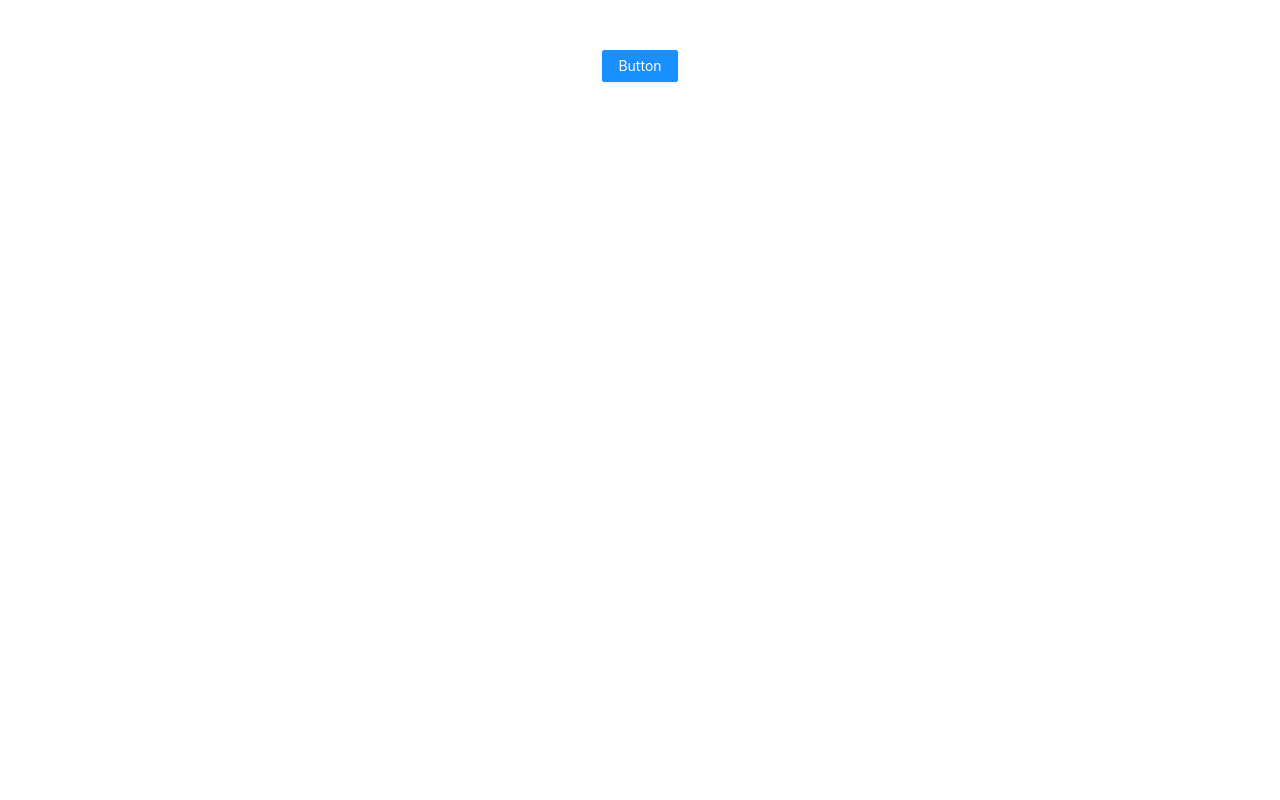
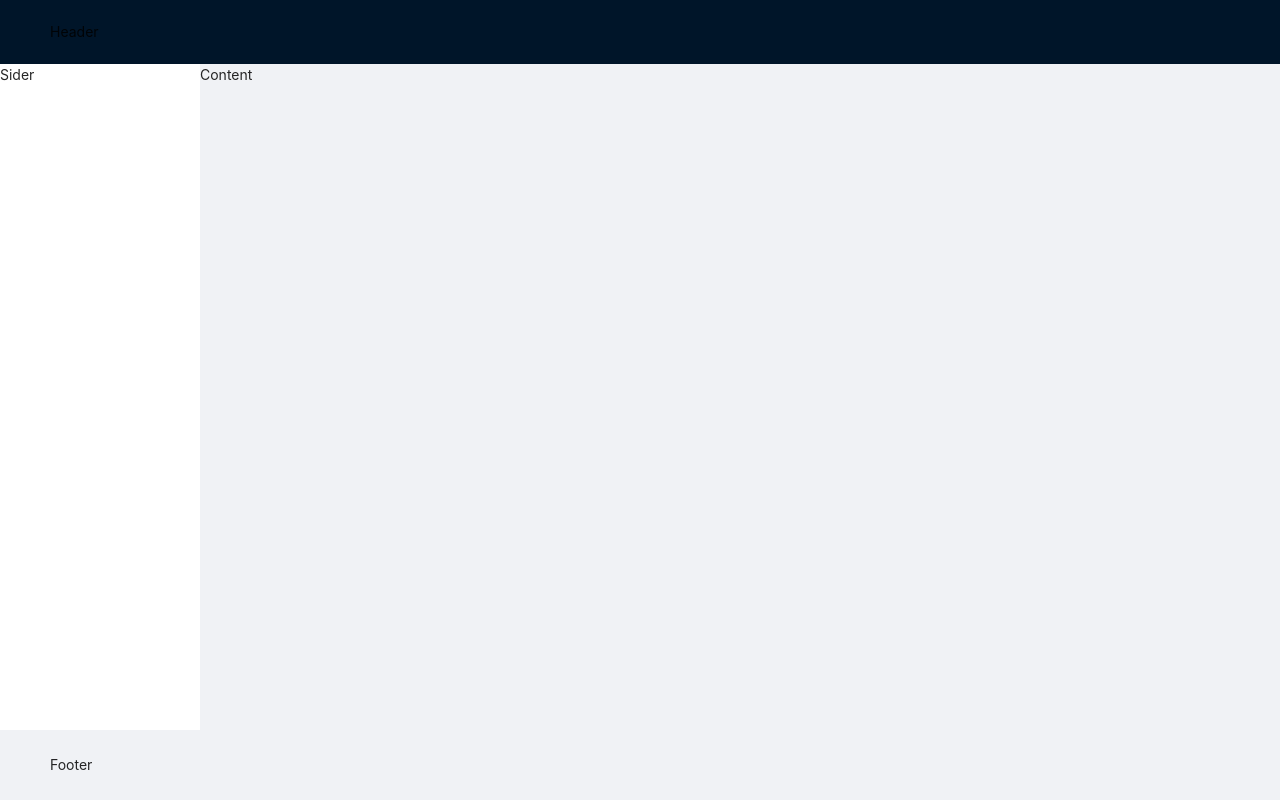
Before and after one commit to csilva2810/test-ant-design, a React (Create React App) app: page / in a window 1280 px wide. Built offline with nearby package versions, Linux system fonts and the light colour scheme.

Commit message:
Add simple layout

```diff
--- a/src/App.js
+++ b/src/App.js
@@ -1,12 +1,20 @@
-import { Button } from "antd";
+import { Button, Layout, Typography } from "antd";
+import "./App.less";
 
-import "./App.less";
+const { Header, Sider, Content, Footer } = Layout;
 
 function App() {
   return (
-    <div className="App">
-      <Button type="primary">Button</Button>
-    </div>
+    <Layout style={{ height: "100%" }}>
+      <Header>
+        <Typography.Text>Header</Typography.Text>
+      </Header>
+      <Layout>
+        <Sider className="sidebar">Sider</Sider>
+        <Content>Content</Content>
+      </Layout>
+      <Footer>Footer</Footer>
+    </Layout>
   );
 }
 
--- a/src/App.less
+++ b/src/App.less
@@ -7,3 +7,7 @@
   text-align: center;
   padding: 50px;
 }
+
+.sidebar {
+  background-color: white;
+}
```
